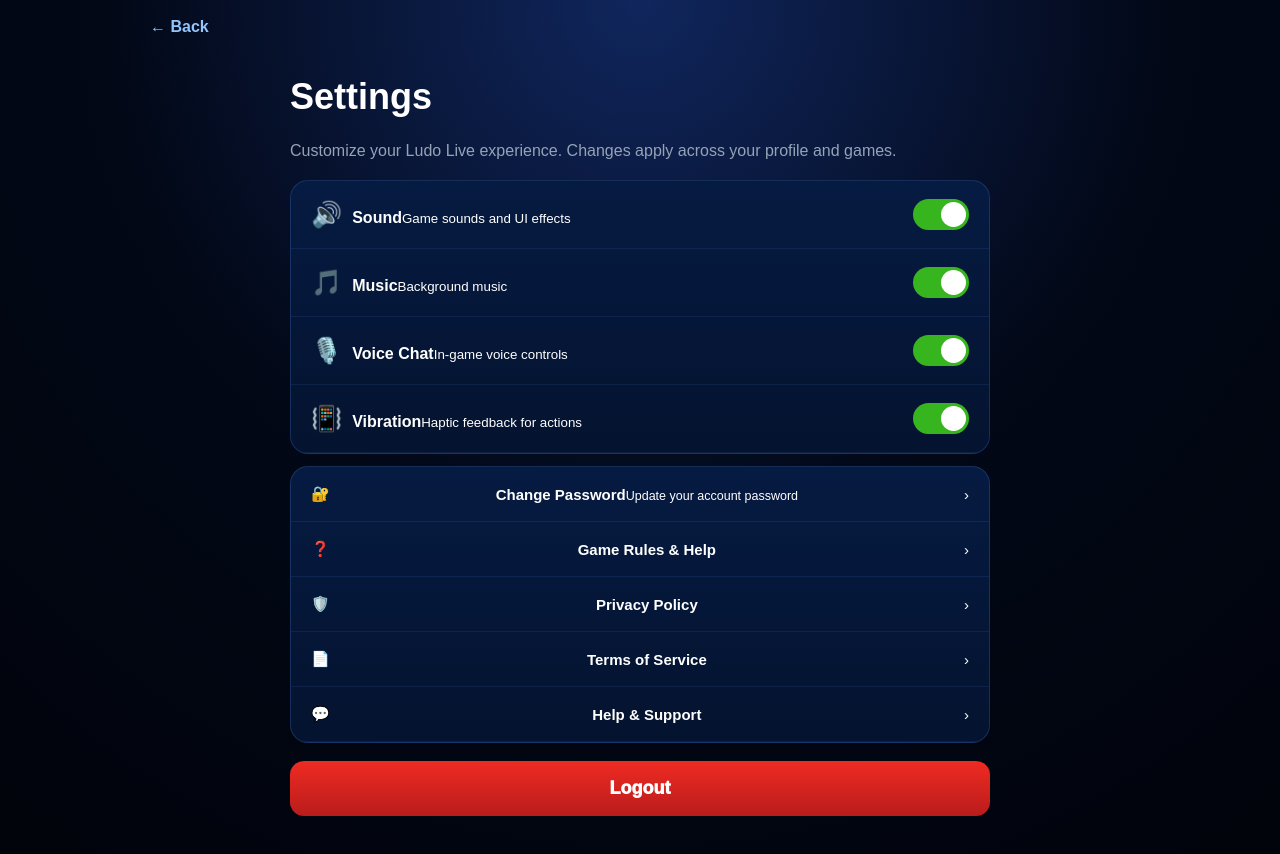
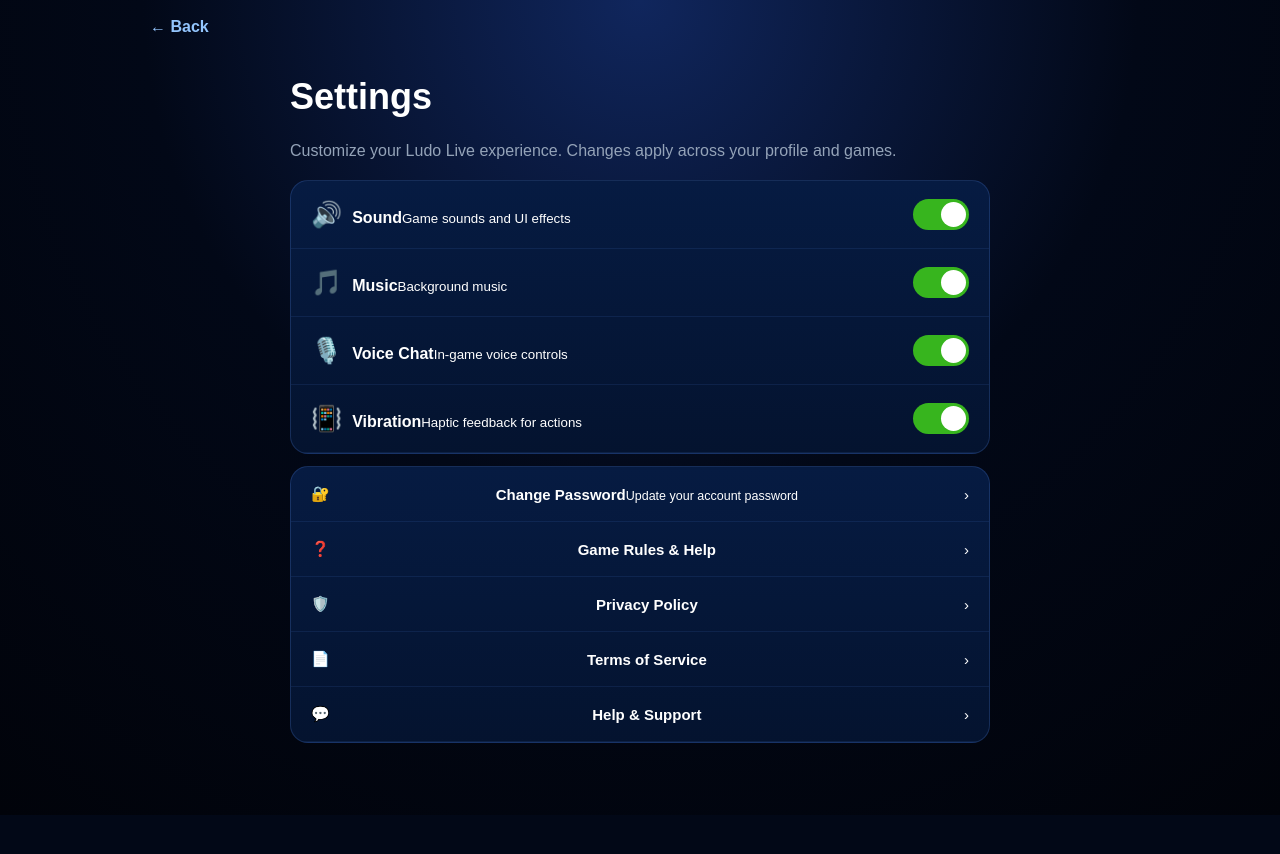
Before and after one commit to MrDan001/ludo-live, a Next.js app: page /settings in a window 1280 px wide. Shown: the top 854 px of the page. After the commit the page ends 815 px from the top, so only its background shows below. Built offline with nearby package versions, Linux system fonts and the light colour scheme; no server answers; the database is empty.

Commit message:
Remove manual player logout from settings

```diff
--- a/app/settings/page.tsx
+++ b/app/settings/page.tsx
@@ -1,7 +1,6 @@
 "use client";
 import {useEffect,useState} from "react";
 import Link from "next/link";
-import {useRouter} from "next/navigation";
 import AppFrame from "../_components/AppFrame";
 
 type Settings={sound:boolean;music:boolean;voice:boolean;vibration:boolean};
@@ -9,15 +8,10 @@ const defaults:Settings={sound:true,music:true,voice:true,vibration:true};
 const labels=[['sound','🔊','Sound','Game sounds and UI effects'],['music','🎵','Music','Background music'],['voice','🎙️','Voice Chat','In-game voice controls'],['vibration','📳','Vibration','Haptic feedback for actions']] as const;
 
 export default function SettingsPage(){
- const router=useRouter(); const[settings,setSettings]=useState<Settings>(defaults); const[message,setMessage]=useState("");
+ const[settings,setSettings]=useState<Settings>(defaults);
  useEffect(()=>{try{const saved=localStorage.getItem("ludo-settings");if(saved)setSettings({...defaults,...JSON.parse(saved)});}catch{}},[]);
  const toggle=(key:keyof Settings)=>{setSettings(s=>{const n={...s,[key]:!s[key]};localStorage.setItem("ludo-settings",JSON.stringify(n));window.dispatchEvent(new CustomEvent("ludo-settings-updated",{detail:n}));return n})};
- const logout=async()=>{
-  setMessage("");
-  try{const r=await fetch("/api/auth",{method:"POST",headers:{"Content-Type":"application/json"},body:JSON.stringify({action:"logout"})});if(!r.ok)throw Error();}catch{setMessage("Unable to contact the server. Signing you out locally…");}finally{localStorage.removeItem("ludo-account");localStorage.removeItem("ludo-settings");localStorage.removeItem("ludo-guest");localStorage.removeItem("ludo-account-created");["ludo-player-id","ludo-player-name","ludo-level","ludo-xp","ludo-wallet"].forEach(k=>localStorage.removeItem(k));window.dispatchEvent(new Event("ludo-profile-updated"));window.dispatchEvent(new Event("ludo-wallet-updated"));router.replace("/");router.refresh();}
- };
- return <AppFrame back="/home"><div style={{maxWidth:700,margin:"0 auto",paddingBottom:40}}><h1 style={{fontSize:36}}>Settings</h1><p style={{color:"#94a3b8"}}>Customize your Ludo Live experience. Changes apply across your profile and games.</p><section style={panel}>{labels.map(([key,icon,title,desc])=><button key={key} onClick={()=>toggle(key)} style={row}><span><span style={{fontSize:25,marginRight:10}}>{icon}</span><span><b>{title}</b><small>{desc}</small></span></span><span style={{width:56,height:31,borderRadius:20,padding:3,background:settings[key]?"#37b51e":"#334155",display:"flex",justifyContent:settings[key]?"flex-end":"flex-start"}}><span style={{width:25,height:25,borderRadius:"50%",background:"#fff"}}/></span></button>)}</section><section style={{...panel,marginTop:12}}><Link href="/account/password" style={linkRow}>🔐 <span><b>Change Password</b><small>Update your account password</small></span><span>›</span></Link><Link href="/how-to" style={linkRow}>❓ <b>Game Rules & Help</b><span>›</span></Link><Link href="/privacy" style={linkRow}>🛡️ <b>Privacy Policy</b><span>›</span></Link><Link href="/terms" style={linkRow}>📄 <b>Terms of Service</b><span>›</span></Link><Link href="/support" style={linkRow}>💬 <b>Help & Support</b><span>›</span></Link></section><button onClick={logout} style={logoutStyle}>Logout</button>{message&&<p style={{color:"#93c5fd"}}>{message}</p>}</div></AppFrame>}
+ return <AppFrame back="/home"><div style={{maxWidth:700,margin:"0 auto",paddingBottom:40}}><h1 style={{fontSize:36}}>Settings</h1><p style={{color:"#94a3b8"}}>Customize your Ludo Live experience. Changes apply across your profile and games.</p><section style={panel}>{labels.map(([key,icon,title,desc])=><button key={key} onClick={()=>toggle(key)} style={row}><span><span style={{fontSize:25,marginRight:10}}>{icon}</span><span><b>{title}</b><small>{desc}</small></span></span><span style={{width:56,height:31,borderRadius:20,padding:3,background:settings[key]?"#37b51e":"#334155",display:"flex",justifyContent:settings[key]?"flex-end":"flex-start"}}><span style={{width:25,height:25,borderRadius:"50%",background:"#fff"}}/></span></button>)}</section><section style={{...panel,marginTop:12}}><Link href="/account/password" style={linkRow}>🔐 <span><b>Change Password</b><small>Update your account password</small></span><span>›</span></Link><Link href="/how-to" style={linkRow}>❓ <b>Game Rules & Help</b><span>›</span></Link><Link href="/privacy" style={linkRow}>🛡️ <b>Privacy Policy</b><span>›</span></Link><Link href="/terms" style={linkRow}>📄 <b>Terms of Service</b><span>›</span></Link><Link href="/support" style={linkRow}>💬 <b>Help & Support</b><span>›</span></Link></section></div></AppFrame>}
 const panel={background:"linear-gradient(180deg,#061b42,#04132f)",border:"1px solid rgba(78,125,211,.25)",borderRadius:18,overflow:"hidden",marginTop:20};
 const row={width:"100%",display:"flex",alignItems:"center",justifyContent:"space-between",padding:"18px 20px",border:0,borderBottom:"1px solid rgba(78,125,211,.13)",background:"transparent",color:"#fff",cursor:"pointer",textAlign:"left" as const,fontSize:16};
 const linkRow={width:"100%",display:"flex",alignItems:"center",justifyContent:"space-between",padding:"18px 20px",borderBottom:"1px solid rgba(78,125,211,.13)",background:"transparent",color:"#fff",textDecoration:"none",cursor:"pointer",fontSize:15};
-const logoutStyle={width:"100%",marginTop:18,padding:17,borderRadius:14,border:0,background:"linear-gradient(180deg,#ef2b22,#b91c1c)",color:"#fff",fontWeight:950,fontSize:18};
```
